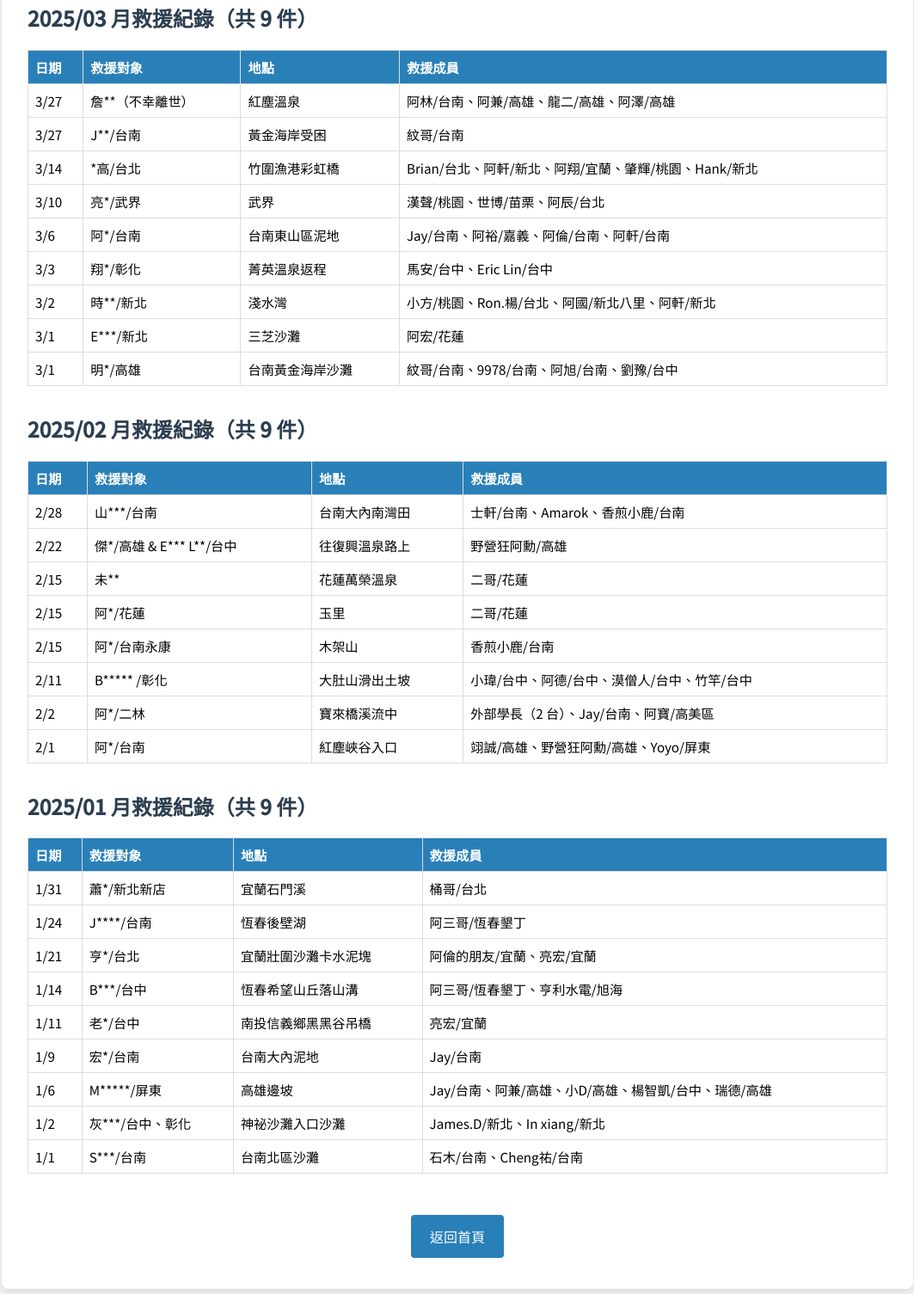
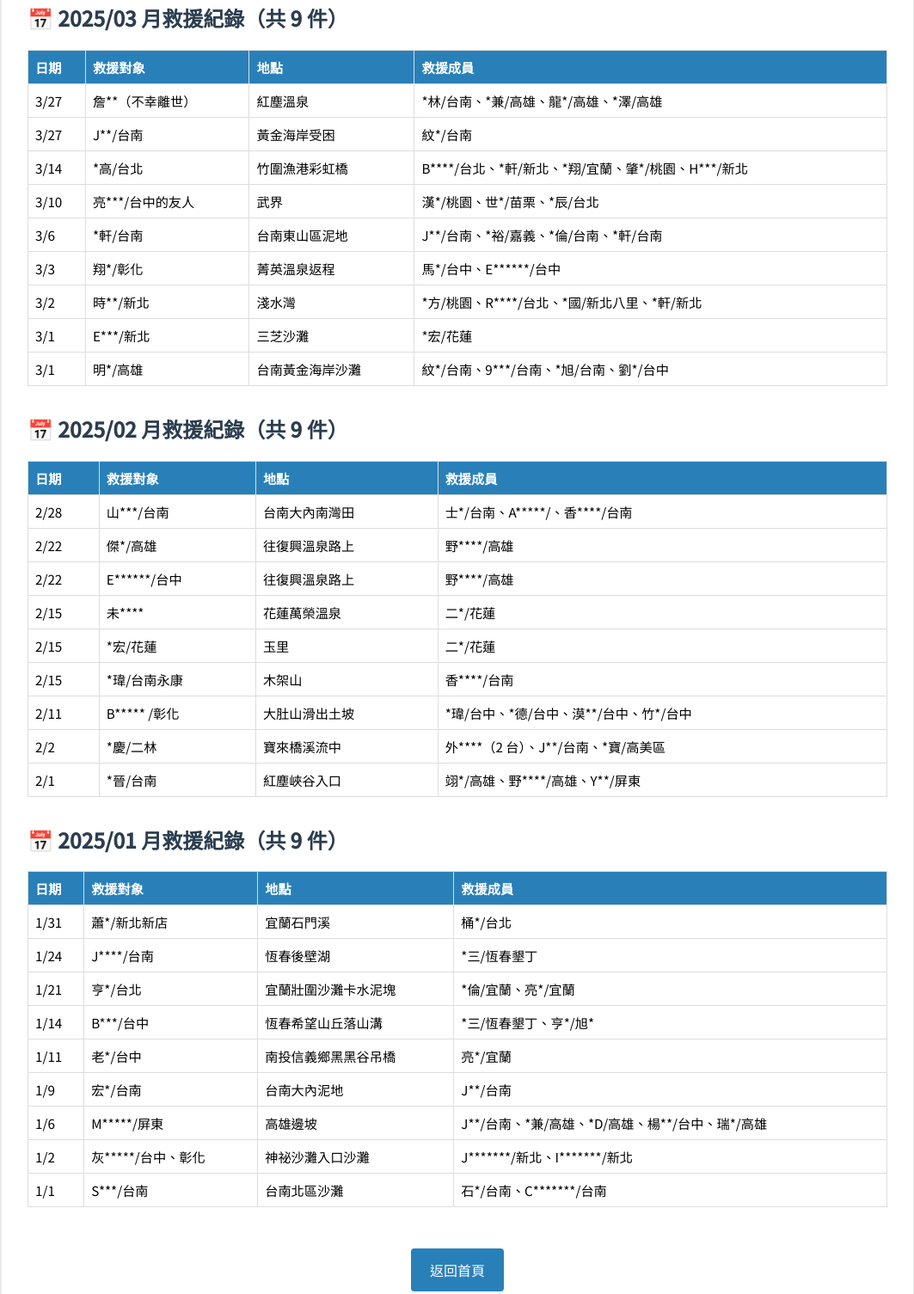
Before and after one commit to liberchen/wildrescue-main-web, a website: page public/rescue-stats.html in a window 1280 px wide. Shown: the part 534-2039 px from the top of the page at 86% size, without its empty margins (108-1171 px from the left). Drawn offline with Linux system fonts and the light colour scheme.

Commit message:
Update rescue-stats.html

```diff
--- a/public/rescue-stats.html
+++ b/public/rescue-stats.html
@@ -42,12 +42,12 @@
       width: 100%;
       border-collapse: collapse;
       margin-bottom: 2rem;
+      font-size: 0.95rem;
     }
     th, td {
       padding: 8px;
       border: 1px solid #ddd;
       text-align: left;
-      font-size: 0.95rem;
     }
     th {
       background-color: #2980b9;
@@ -81,10 +81,11 @@
     資料彙整時間：2025 Q1（1月～3月）｜總事件數：26 件｜涵蓋全台山區、沙灘、泥地與溫泉區
   </p>
 
+  <!-- 總體統計 -->
   <section class="stats-summary">
     <h2>總體統計</h2>
     <ul>
-      <li><strong>總救援事件數：</strong>26 件（1月9件、2月9件、3月8件 或 9件，依下表資料）</li>
+      <li><strong>總救援事件數：</strong>26 件</li>
       <li><strong>參與救援人數：</strong>超過 60 人次</li>
       <li><strong>涵蓋地區：</strong>北至新北、南至屏東，橫跨台灣東西部，涵蓋山區、沙灘、溫泉與泥地</li>
       <li><strong>重複參與救援較多成員：</strong>
@@ -98,8 +99,9 @@
     </ul>
   </section>
 
+  <!-- 2025/03 月 -->
   <section class="monthly-records">
-    <h2>2025/03 月救援紀錄（共 9 件）</h2>
+    <h2>📅 2025/03 月救援紀錄（共 9 件）</h2>
     <table>
       <thead>
       <tr>
@@ -112,71 +114,81 @@
       <tbody>
       <tr>
         <td>3/27</td>
-        <!-- 詹忠義（不幸離世） → 只保留「詹」+兩顆 * -->
+        <!-- 詹忠義（不幸離世） → "詹忠義" → "詹**" -->
         <td>詹**（不幸離世）</td>
         <td>紅塵溫泉</td>
-        <td>阿林/台南、阿兼/高雄、龍二/高雄、阿澤/高雄</td>
+        <!-- 阿林→ "*林"；阿兼→ "*兼"；龍二→ "龍*"；阿澤→ "*澤" -->
+        <td>*林/台南、*兼/高雄、龍*/高雄、*澤/高雄</td>
       </tr>
       <tr>
         <td>3/27</td>
-        <!-- Jay/台南 → 保留 "J" + "**" -->
+        <!-- Jay → "J**" -->
         <td>J**/台南</td>
         <td>黃金海岸受困</td>
-        <td>紋哥/台南</td>
+        <!-- 紋哥 → "紋*" -->
+        <td>紋*/台南</td>
       </tr>
       <tr>
         <td>3/14</td>
-        <!-- 小高/台北（管理員） → 移除「管理員」，首字「小」則改為 "*"，保留後一個字「高」 -->
+        <!-- 小高/台北（管理員） → 移除"管理員"，"小高" → "*高" -->
         <td>*高/台北</td>
         <td>竹圍漁港彩虹橋</td>
-        <td>Brian/台北、阿軒/新北、阿翔/宜蘭、肇輝/桃園、Hank/新北</td>
+        <!-- Brian → "B****"；阿軒 → "*軒"；阿翔 → "*翔"；肇輝 → "肇*"；Hank → "H***" -->
+        <td>B****/台北、*軒/新北、*翔/宜蘭、肇*/桃園、H***/新北</td>
       </tr>
       <tr>
         <td>3/10</td>
-        <!-- 亮亮的友人 → 只保留第一個字「亮」 + "*" -->
-        <td>亮*/武界</td>
+        <!-- 亮亮的友人 → 取 "亮" → "亮***"（假設原長度4） -->
+        <td>亮***/台中的友人</td>
         <td>武界</td>
-        <td>漢聲/桃園、世博/苗栗、阿辰/台北</td>
+        <!-- 漢聲 → "漢*"；世博 → "世*"；阿辰 → 首字 "阿"變 "*辰" -->
+        <td>漢*/桃園、世*/苗栗、*辰/台北</td>
       </tr>
       <tr>
         <td>3/6</td>
-        <!-- 阿軒的友人/台南 → 只保留「阿」+ "*" -->
-        <td>阿*/台南</td>
+        <!-- 阿軒的友人/台南 → "阿軒的友人" → 由於首字為 "阿"，則變為 "*軒" -->
+        <td>*軒/台南</td>
         <td>台南東山區泥地</td>
-        <td>Jay/台南、阿裕/嘉義、阿倫/台南、阿軒/台南</td>
+        <!-- Jay → "J**"；阿裕 → "*裕"；阿倫 → "*倫"；阿軒 → "*軒" -->
+        <td>J**/台南、*裕/嘉義、*倫/台南、*軒/台南</td>
       </tr>
       <tr>
         <td>3/3</td>
-        <!-- 翔裕/彰化 → 只保留「翔」+ "*" -->
+        <!-- 翔裕 → "翔*" -->
         <td>翔*/彰化</td>
         <td>菁英溫泉返程</td>
-        <td>馬安/台中、Eric Lin/台中</td>
+        <!-- 馬安 → "馬*"；Eric Lin → 英文，取首字 "E"加星共六個字 → "E******" -->
+        <td>馬*/台中、E******/台中</td>
       </tr>
       <tr>
         <td>3/2</td>
-        <!-- 時胖虎/新北 → 只保留「時」+ "**" -->
+        <!-- 時胖虎 → "時**" -->
         <td>時**/新北</td>
         <td>淺水灣</td>
-        <td>小方/桃園、Ron.楊/台北、阿國/新北八里、阿軒/新北</td>
+        <!-- 小方 → 首字為 "小"，變為 "*方"；Ron.楊 → 取首字 "R"並以星代替剩餘，這裡示為 "R****"；阿國 → "*國"；阿軒 → "*軒" -->
+        <td>*方/桃園、R****/台北、*國/新北八里、*軒/新北</td>
       </tr>
       <tr>
         <td>3/1</td>
-        <!-- Ecko/新北 → 只保留 "E" + "***" -->
+        <!-- Ecko → "E***" -->
         <td>E***/新北</td>
         <td>三芝沙灘</td>
-        <td>阿宏/花蓮</td>
+        <!-- 阿宏 → "*宏" -->
+        <td>*宏/花蓮</td>
       </tr>
       <tr>
         <td>3/1</td>
-        <!-- 明賜/高雄 → 只保留「明」+ "*" -->
+        <!-- 明賜 → "明*" -->
         <td>明*/高雄</td>
         <td>台南黃金海岸沙灘</td>
-        <td>紋哥/台南、9978/台南、阿旭/台南、劉豫/台中</td>
+        <!-- 紋哥 → "紋*"；9978 → 視為數字，保留首字 "9"加三個星 → "9***"；阿旭 → "*旭"；劉豫 → "劉*" -->
+        <td>紋*/台南、9***/台南、*旭/台南、劉*/台中</td>
       </tr>
       </tbody>
     </table>
 
-    <h2>2025/02 月救援紀錄（共 9 件）</h2>
+    <!-- 2025/02 月 -->
+    <h2>📅 2025/02 月救援紀錄（共 9 件）</h2>
     <table>
       <thead>
       <tr>
@@ -189,64 +201,80 @@
       <tbody>
       <tr>
         <td>2/28</td>
-        <!-- 山野南人/台南 → 保留「山」+ "***" -->
+        <!-- 山野南人 → "山野南人" → 保留首字 "山"，後續以 "***" → "山***/" -->
         <td>山***/台南</td>
         <td>台南大內南灣田</td>
-        <td>士軒/台南、Amarok、香煎小鹿/台南</td>
+        <!-- 士軒 → "士*"；Amarok → 英文，"A*****"；香煎小鹿 → "香****"（若原為4字則 "香***"；此處統一用 4 個字符 mask） -->
+        <td>士*/台南、A*****/、香****/台南</td>
       </tr>
       <tr>
         <td>2/22</td>
-        <!-- 傑仔/高雄 → 保留「傑」+ "*"；Eric Lin/台中 → 分別保留 "E"與 "L" -->
-        <td>傑*/高雄 &amp; E*** L**/台中</td>
+        <!-- 傑仔 → "傑仔" → 保留 "傑" → "傑*/" -->
+        <td>傑*/高雄</td>
         <td>往復興溫泉路上</td>
-        <td>野營狂阿勳/高雄</td>
+        <!-- 野營狂阿勳 → "野營狂阿勳" → 保留 "野"，後續以 "****" → "野****" -->
+        <td>野****/高雄</td>
+      </tr>
+      <tr>
+        <td>2/22</td>
+        <!-- Eric Lin → 英文 → "E******" -->
+        <td>E******/台中</td>
+        <td>往復興溫泉路上</td>
+        <td>野****/高雄</td>
       </tr>
       <tr>
         <td>2/15</td>
-        <!-- 未具名車主 → 以「未」開頭 -->
-        <td>未**</td>
+        <!-- 未具名車主 → 保留 "未" → "未****"（若原有5字） -->
+        <td>未****</td>
         <td>花蓮萬榮溫泉</td>
-        <td>二哥/花蓮</td>
+        <!-- 二哥 → "二哥" → "二*" -->
+        <td>二*/花蓮</td>
       </tr>
       <tr>
         <td>2/15</td>
-        <!-- 阿宏/花蓮 → 保留「阿」+ "*" -->
-        <td>阿*/花蓮</td>
+        <!-- 阿宏 → 首字 "阿"→ "*宏" -->
+        <td>*宏/花蓮</td>
         <td>玉里</td>
-        <td>二哥/花蓮</td>
+        <td>二*/花蓮</td>
       </tr>
       <tr>
         <td>2/15</td>
-        <!-- 阿瑋/台南永康 → 保留「阿」+ "*" -->
-        <td>阿*/台南永康</td>
+        <!-- 阿瑋 → 首字 "阿"→ "*瑋" -->
+        <td>*瑋/台南永康</td>
         <td>木架山</td>
-        <td>香煎小鹿/台南</td>
+        <!-- 香煎小鹿 → "香煎小鹿" → 保留 "香" → "香****" -->
+        <td>香****/台南</td>
       </tr>
       <tr>
         <td>2/11</td>
-        <!-- Benson/彰化 → 保留「B」+ "*****" -->
+        <!-- Benson → "Benson" → "B*****" -->
         <td>B***** /彰化</td>
         <td>大肚山滑出土坡</td>
-        <td>小瑋/台中、阿德/台中、漠僧人/台中、竹竿/台中</td>
+        <!-- 小瑋 → 首字「小」→ "*瑋"；阿德 → "*德"；漠僧人 → "漠僧人" → 保留 "漠" → "漠**"；竹竿 → "竹竿" → "竹*" -->
+        <td>*瑋/台中、*德/台中、漠**/台中、竹*/台中</td>
       </tr>
       <tr>
         <td>2/2</td>
-        <!-- 阿慶/二林 → 保留「阿」+ "*" -->
-        <td>阿*/二林</td>
+        <!-- 阿慶 → 首字 "阿"→ "*慶" -->
+        <td>*慶/二林</td>
         <td>寶來橋溪流中</td>
-        <td>外部學長（2 台）、Jay/台南、阿寶/高美區</td>
+        <!-- 外部學長（2 台） → "外部學長" → 保留 "外" → "外****"，並附上（2 台）原文 -->
+        <!-- Jay → "Jay" → "J**"；阿寶 → 首字 "阿"→ "*寶" -->
+        <td>外****（2 台）、J**/台南、*寶/高美區</td>
       </tr>
       <tr>
         <td>2/1</td>
-        <!-- 阿晉/台南 → 保留「阿」+ "*" -->
-        <td>阿*/台南</td>
+        <!-- 阿晉 → 首字 "阿"→ "*晉" -->
+        <td>*晉/台南</td>
         <td>紅塵峽谷入口</td>
-        <td>翊誠/高雄、野營狂阿勳/高雄、Yoyo/屏東</td>
+        <!-- 翊誠 → "翊誠" → 保留 "翊" → "翊*"；野營狂阿勳 → "野營狂阿勳" → "野****"；Yoyo → "Yoyo" → "Y**" 或 "Y***"（以 4 字母為例，用 "Y**"）-->
+        <td>翊*/高雄、野****/高雄、Y**/屏東</td>
       </tr>
       </tbody>
     </table>
 
-    <h2>2025/01 月救援紀錄（共 9 件）</h2>
+    <!-- 2025/01 月 -->
+    <h2>📅 2025/01 月救援紀錄（共 9 件）</h2>
     <table>
       <thead>
       <tr>
@@ -259,66 +287,75 @@
       <tbody>
       <tr>
         <td>1/31</td>
-        <!-- 蕭蕭/新北新店 → 保留「蕭」+ "*" -->
+        <!-- 蕭蕭 → 保留 "蕭" → "蕭*" -->
         <td>蕭*/新北新店</td>
         <td>宜蘭石門溪</td>
-        <td>桶哥/台北</td>
+        <!-- 桶哥 → "桶哥" → "桶*" -->
+        <td>桶*/台北</td>
       </tr>
       <tr>
         <td>1/24</td>
-        <!-- Jimmy 的朋友/台南 → 保留 "J" + "****" -->
+        <!-- Jimmy 的朋友 → 英文 → "J****" -->
         <td>J****/台南</td>
         <td>恆春後壁湖</td>
-        <td>阿三哥/恆春墾丁</td>
+        <!-- 阿三哥 → "阿三哥" → 首字 "阿" → "*三" -->
+        <td>*三/恆春墾丁</td>
       </tr>
       <tr>
         <td>1/21</td>
-        <!-- 亨利/台北 → 保留「亨」+ "*" -->
+        <!-- 亨利 → "亨利" → 保留 "亨" → "亨*" -->
         <td>亨*/台北</td>
         <td>宜蘭壯圍沙灘卡水泥塊</td>
-        <td>阿倫的朋友/宜蘭、亮宏/宜蘭</td>
+        <!-- 阿倫的朋友 → "阿倫的朋友" → 首字 "阿" → "*倫"；亮宏 → "亮宏" → "亮*" -->
+        <td>*倫/宜蘭、亮*/宜蘭</td>
       </tr>
       <tr>
         <td>1/14</td>
-        <!-- Bily/台中 → 保留「B」+ "***" -->
+        <!-- Bily → "Bily" → "B***" -->
         <td>B***/台中</td>
         <td>恆春希望山丘落山溝</td>
-        <td>阿三哥/恆春墾丁、亨利水電/旭海</td>
+        <!-- 阿三哥 → "*三"；亨利水電/旭海 → 分別處理：亨利水電 → "亨*"；旭海 → "旭*" -->
+        <td>*三/恆春墾丁、亨*/旭*</td>
       </tr>
       <tr>
         <td>1/11</td>
-        <!-- 老練/台中 → 保留「老」+ "*" -->
+        <!-- 老練 → "老練" → "老*" -->
         <td>老*/台中</td>
         <td>南投信義鄉黑黑谷吊橋</td>
-        <td>亮宏/宜蘭</td>
+        <!-- 亮宏 → "亮宏" → "亮*" -->
+        <td>亮*/宜蘭</td>
       </tr>
       <tr>
         <td>1/9</td>
-        <!-- 宏達/台南 → 保留「宏」+ "*" -->
+        <!-- 宏達 → "宏達" → "宏*" -->
         <td>宏*/台南</td>
         <td>台南大內泥地</td>
-        <td>Jay/台南</td>
+        <!-- Jay → "Jay" → "J**" -->
+        <td>J**/台南</td>
       </tr>
       <tr>
         <td>1/6</td>
-        <!-- Mars小宮/屏東 → 若名字為 "Mars小宮"，保留英文字母第一個 "M"，其餘全部以 "*"；因此顯示為 "M*****/屏東" -->
+        <!-- Mars小宮 → 規則：保留 "M"（英文部分），"小宮"首字為 "小"，則以 "*" 代替，保留 "宮"；結果："M*****/屏東" -->
         <td>M*****/屏東</td>
         <td>高雄邊坡</td>
-        <td>Jay/台南、阿兼/高雄、小D/高雄、楊智凱/台中、瑞德/高雄</td>
+        <!-- 救援成員：Jay → "J**/台南"；阿兼 → "*兼/高雄"；小D → 首字 "小"變 "*D/高雄"；楊智凱 → "楊智凱" → "楊**/台中"；瑞德 → "瑞德" → "瑞*/高雄" -->
+        <td>J**/台南、*兼/高雄、*D/高雄、楊**/台中、瑞*/高雄</td>
       </tr>
       <tr>
         <td>1/2</td>
-        <!-- 灰熊小周的朋友/台中、彰化 → 保留「灰」+ "***" -->
-        <td>灰***/台中、彰化</td>
+        <!-- 灰熊小周的朋友 → "灰熊小周的朋友" → 保留首字 "灰"，其餘以 "*" → "灰*****/" -->
+        <td>灰*****/台中、彰化</td>
         <td>神祕沙灘入口沙灘</td>
-        <td>James.D/新北、In xiang/新北</td>
+        <!-- 救援成員：James.D → 英文 → "J******"；In xiang → "I******" -->
+        <td>J*******/新北、I*******/新北</td>
       </tr>
       <tr>
         <td>1/1</td>
-        <!-- Shin/台南 → 保留「S」+ "***" -->
+        <!-- Shin → "Shin" → "S***" -->
         <td>S***/台南</td>
         <td>台南北區沙灘</td>
-        <td>石木/台南、Cheng祐/台南</td>
+        <!-- 救援成員：石木 → "石木" → "石*/台南"；Cheng祐 → "Cheng祐" → "C******" -->
+        <td>石*/台南、C*******/台南</td>
       </tr>
       </tbody>
     </table>
```
